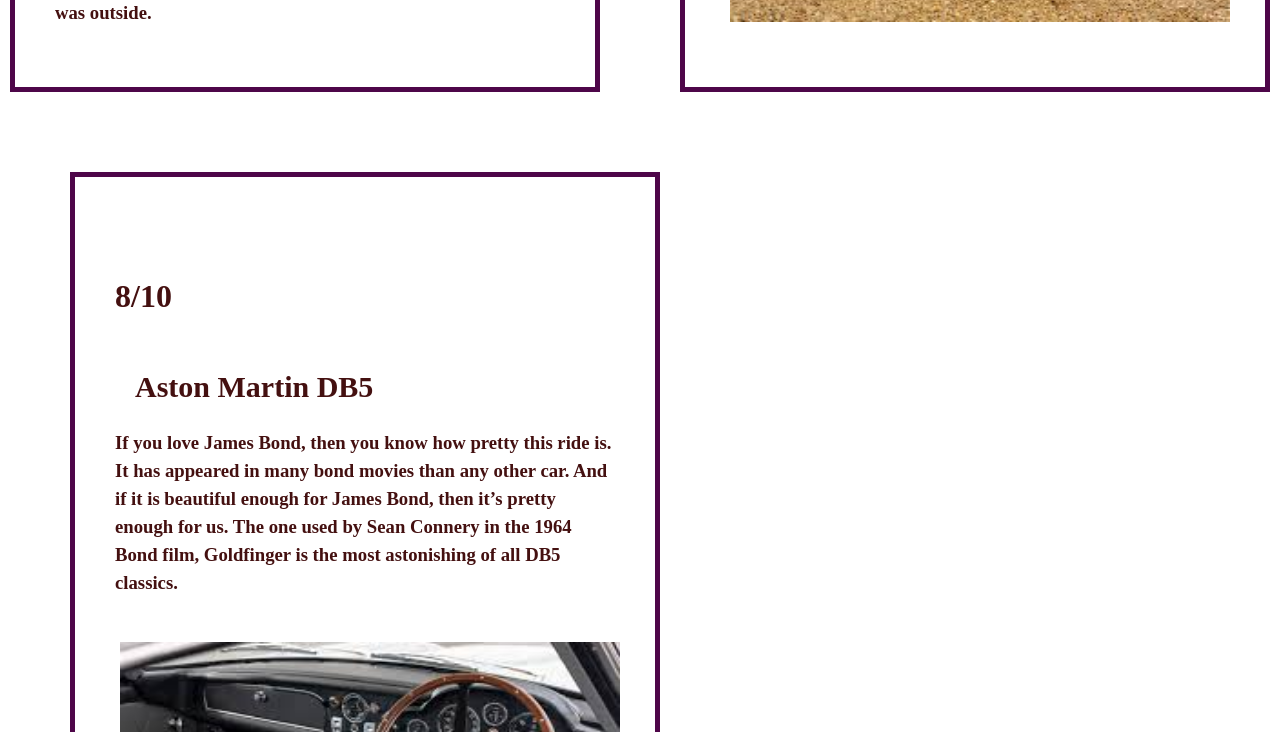
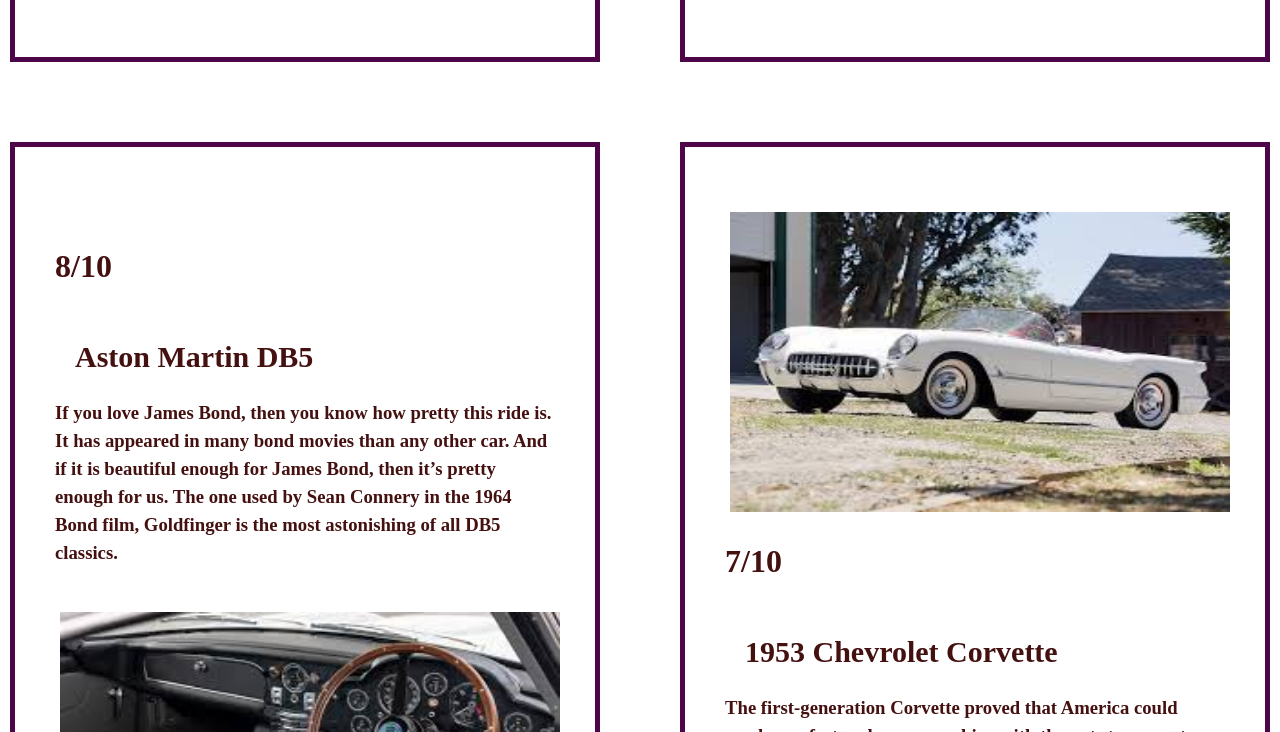
Before and after one commit to AHMEDQatinah/Initial-commit, a plain HTML site: page Final project/index.html in a window 1280 px wide. Shown: the part 2068-2800 px from the top of the page. Drawn offline with Linux system fonts and the light colour scheme.

Commit message:
Initial commit

```diff
--- a/Final project/css/1.css
+++ b/Final project/css/1.css
@@ -318,7 +318,9 @@ footer {
     transform: translateY(50px);
   }
 }
-.q{
+
+
+.qmq {
   display: flex;
   justify-content: center;
   align-items: center;
@@ -328,27 +330,53 @@ footer {
   padding: 40px;
   border: 5px solid #4e0649;
   width: 500px;
-  height: 800px;
+  height: 900px;
   display: flex;
   flex-direction: column;
+  line-height: 1.5;
 }
 .Jaguar {
   margin: 40px;
   padding: 40px;
   border: 5px solid #4e0649;
   width: 500px;
-  height: 800px;
+  height: 900px;
   display: flex;
   flex-direction: column-reverse;
+  line-height: 1.5;
 }
-.eer4{
+.qaq {
   display: flex;
   justify-content: center;
   align-items: center;
-  margin: 20px auto;
-  border: 5px solid linear-gradient(brown,gold,rgb(255, 255, 255));;
 }
-.eer4 p{
+.ChevroletCorvette {
+  margin: 40px;
+  padding: 40px;
+  border: 5px solid #4e0649;
+  width: 500px;
+  height: 750px;
+  display: flex;
+  flex-direction: column;
+  line-height: 1.5;
+}
+.AstonMartin {
+  margin: 40px;
+  padding: 40px;
+  border: 5px solid #4e0649;
+  width: 500px;
+  height: 750px;
+  display: flex;
+  flex-direction: column-reverse;
+  line-height: 1.5;
+}
+.eer4 {
+  display: flex;
+  justify-content: center;
+  align-items: center;
+  margin: auto;
+}
+.eer4 p {
   font-size: 40px;
   font-family: cursive;
 }
--- a/Final project/css/1212.css
+++ b/Final project/css/1212.css
@@ -51,7 +51,7 @@ header ul li a {
   border-radius: 20px;
 }
 
-header ul li a:hover{
+header ul li a:hover {
   font-family: Georgia, "Times New Roman", Times, serif Script MT;
   background: rgb(0, 0, 0);
   color: red;
@@ -170,13 +170,14 @@ footer {
   display: flex;
   justify-content: center;
   align-items: center;
-  height: 60px;
+  height: 70px;
 }
 .load div {
   width: 20px;
   height: 20px;
   background: linear-gradient(brown, gold);
   margin: 9px;
+  margin-bottom: 45px;
   border-radius: 50%;
   animation-name: up-down;
   animation-duration: 0.5s;
@@ -319,7 +320,9 @@ footer {
     transform: translateY(50px);
   }
 }
-.qmq{
+
+
+.qmq {
   display: flex;
   justify-content: center;
   align-items: center;
@@ -344,7 +347,12 @@ footer {
   flex-direction: column-reverse;
   line-height: 1.5;
 }
-.ChevroletCorvette{
+.qaq {
+  display: flex;
+  justify-content: center;
+  align-items: center;
+}
+.ChevroletCorvette {
   margin: 40px;
   padding: 40px;
   border: 5px solid #4e0649;
@@ -354,7 +362,7 @@ footer {
   flex-direction: column;
   line-height: 1.5;
 }
-.AstonMartin{
+.AstonMartin {
   margin: 40px;
   padding: 40px;
   border: 5px solid #4e0649;
@@ -364,14 +372,13 @@ footer {
   flex-direction: column-reverse;
   line-height: 1.5;
 }
-.eer4{
+.eer4 {
   display: flex;
   justify-content: center;
   align-items: center;
-  margin: 20px auto;
-  border: 5px solid linear-gradient(brown,gold,rgb(255, 255, 255));;
+  margin: auto;
 }
-.eer4 p{
+.eer4 p {
   font-size: 40px;
   font-family: cursive;
 }
```
Also changed, not shown: Final project/1.html (+18 -8 lines).
